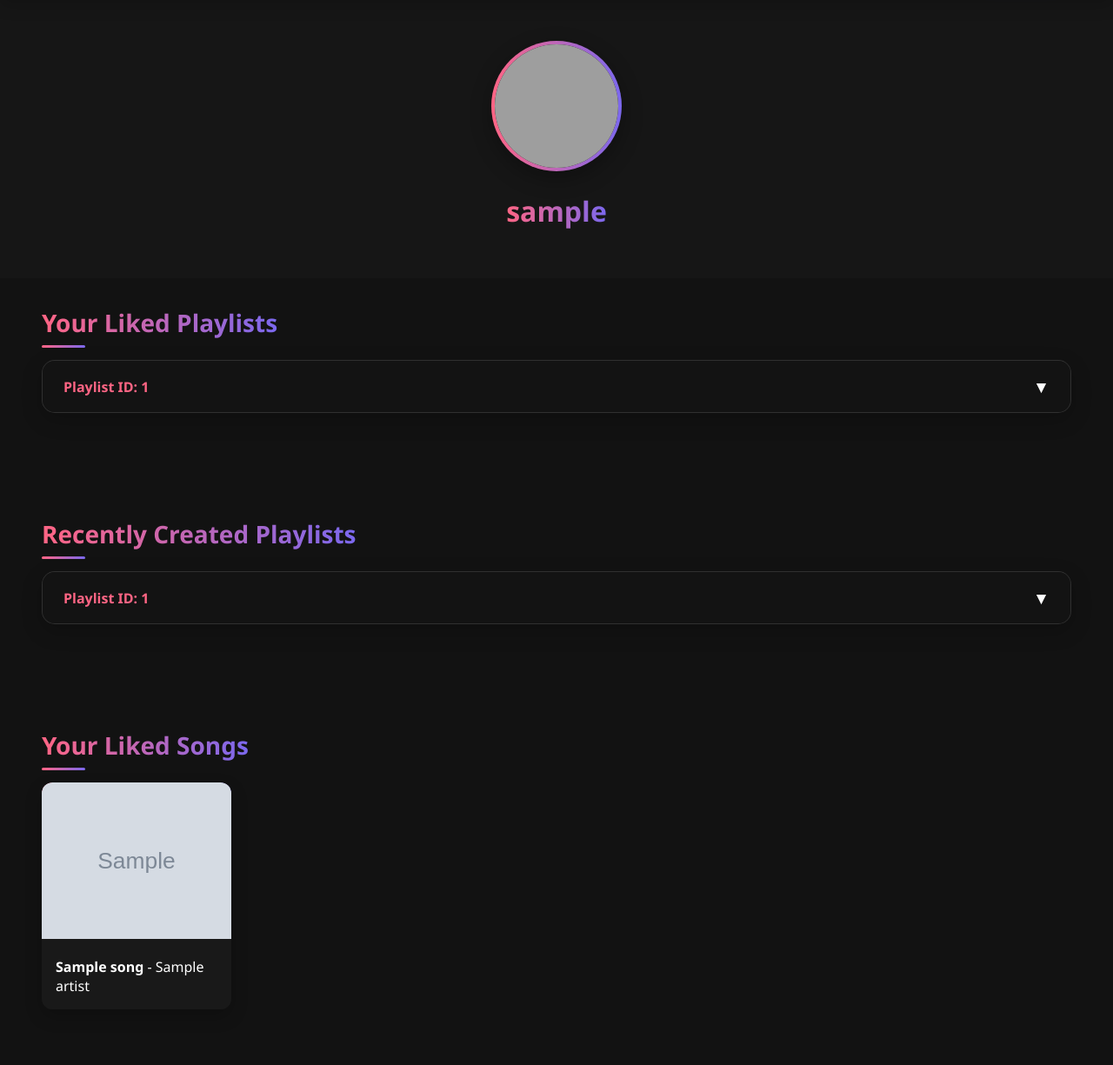
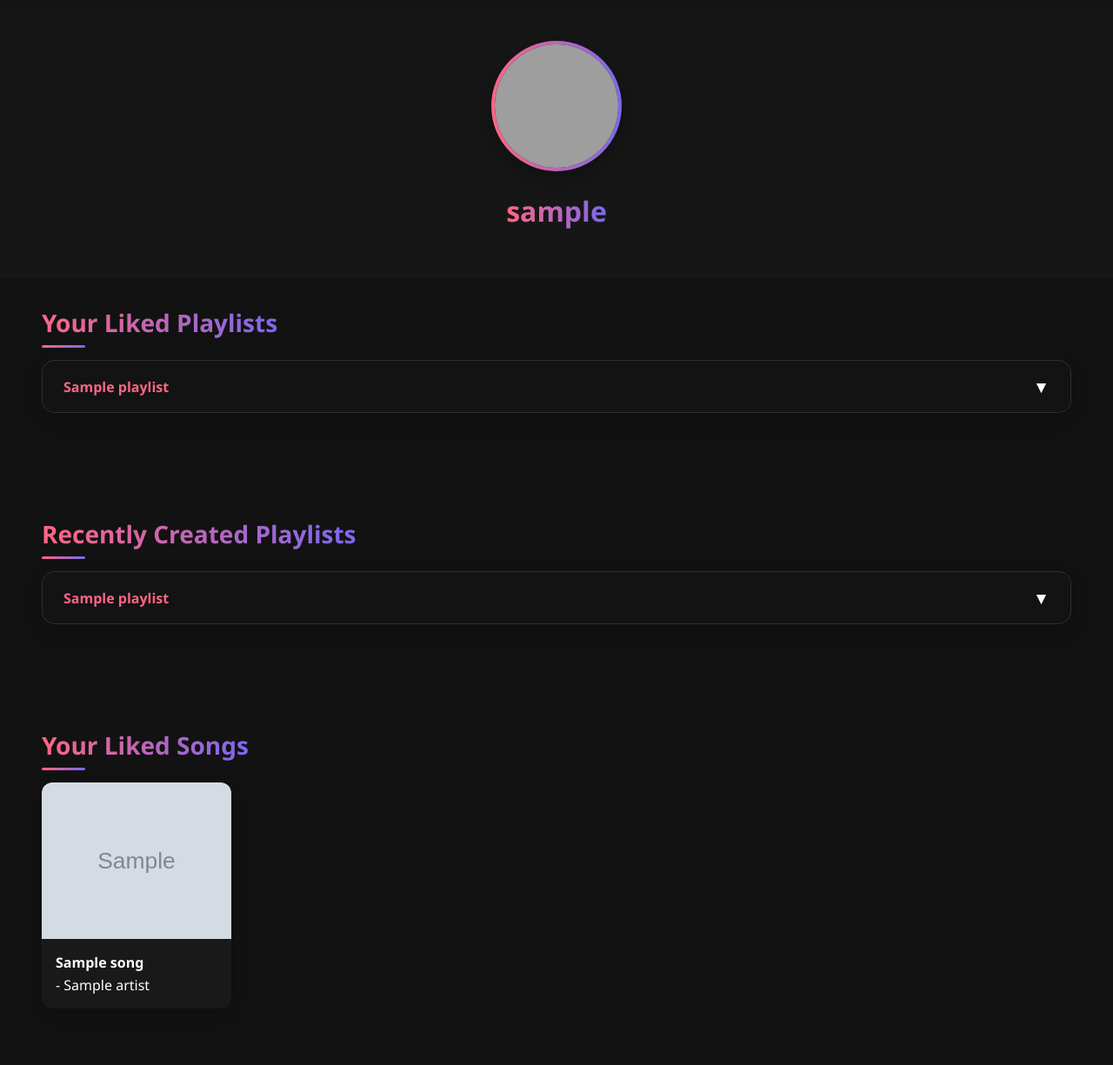
Before and after one commit to kavish54/BeatBliss, a Django app: template profileApp/templates/profileApp/profile-page.html in a window 1280 px wide. Shown: the part 90-1315 px from the top of the page at 87% size. After the commit the page ends 1233 px from the top, so only its background shows below. Run offline with Django 5.2, Linux system fonts and the light colour scheme; the template is opened without the code that fills it: most values are stand-ins (such as "Sample title", 1, 10 or a date in 2020); grey boxes marked "Sample" are stand-in pictures; grey boxes are pictures that could not be loaded.

Commit message:
Finishing touches for profile page

```diff
--- a/profileApp/static/profileApp/profile-page.css
+++ b/profileApp/static/profileApp/profile-page.css
@@ -593,11 +593,12 @@ body {
   box-shadow: 0 8px 20px rgba(255, 101, 132, 0.4);
 }
 
-/* Liked Songs Grid */
+/* Liked Songs Grid - FIXED SECTION */
 .liked-songs-container {
   display: grid;
   grid-template-columns: repeat(auto-fill, minmax(180px, 1fr));
   gap: 1.5rem;
+  grid-auto-flow: dense;
 }
 
 .liked-song {
@@ -607,6 +608,9 @@ body {
   transition: all 0.3s ease;
   box-shadow: 0 8px 20px rgba(0, 0, 0, 0.2);
   position: relative;
+  height: 100%;
+  display: flex;
+  flex-direction: column;
 }
 
 .liked-song:hover {
@@ -620,19 +624,30 @@ body {
   border-radius: 12px 12px 0 0;
   margin-right: 0;
   border: none;
+  object-fit: cover;
 }
 
 .liked-song div {
   padding: 1rem;
+  flex-grow: 1;
+  display: flex;
+  flex-direction: column;
+  justify-content: center;
 }
 
 .liked-song strong {
   font-size: 1rem;
   margin-bottom: 0.25rem;
+  display: -webkit-box;
+  -webkit-line-clamp: 1;
+  -webkit-box-orient: vertical;
+  overflow: hidden;
+  text-overflow: ellipsis;
 }
 
+/* Remove the clear div that was causing layout issues */
 .clear {
-  clear: both;
+  display: none;
 }
 
 /* Mobile Responsive */
@@ -738,6 +753,7 @@ body {
 
   .liked-songs-container {
     grid-template-columns: repeat(auto-fill, minmax(120px, 1fr));
+    gap: 1rem;
   }
 
   .liked-song .song-img {
--- a/profileApp/templates/profileApp/profile-page.html
+++ b/profileApp/templates/profileApp/profile-page.html
@@ -15,7 +15,7 @@
         <div class="left-section">
             <div class="logo">
                 <span>♫</span>
-                <a href="#" class="brand">BeatBliss</a>
+                <a href={% url "home" %} class="brand">BeatBliss</a>
             </div>
         </div>
 
@@ -49,7 +49,7 @@
             {% for playlist_id, playlist in playlist_dict.items %}
                 <div class="song-box">
                     <div class="song-header">
-                        <span>Playlist ID: {{ playlist_id }}</span>
+                        <span>{{ playlist.title }}</span>
                         <button class="toggle-icon toggle-btn">▼</button>
                     </div>
                     <div class="recommendations">
@@ -78,7 +78,7 @@
             {% for playlist_id, playlist in history_dict.items %}
                 <div class="song-box">
                     <div class="song-header">
-                        <span>Playlist ID: {{ playlist_id }}</span>
+                        <span>{{ playlist.title }}</span>
                         <button class="toggle-icon toggle-btn">▼</button>
                     </div>
                     <div class="recommendations">
@@ -129,9 +129,6 @@
                             <strong>{{ song.title }}</strong> - {{ song.artist }}<br>
                         </div>
                     </div>
-                    {% if forloop.counter|divisibleby:6 %}
-                        <div class="clear"></div> <!-- Ensures a new row starts after every 6 songs -->
-                    {% endif %}
                 {% endfor %}
             </div>
         {% else %}
```
Also changed, not shown: profileApp/views.py (+52 -4 lines).
